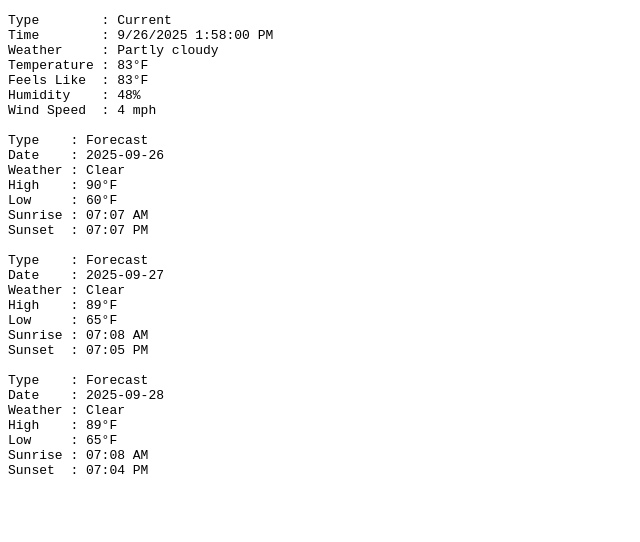
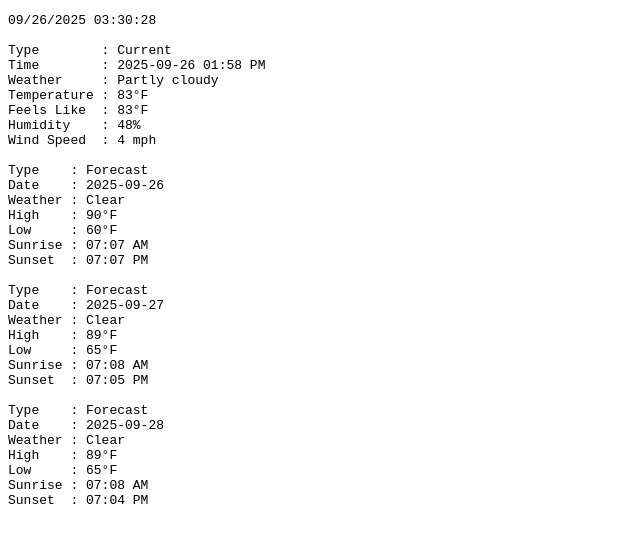
Before and after one commit to LoneStarCoder/gopherweb, a plain HTML site: page weatherdata.html in a window 1280 px wide. Shown: the whole page, without its empty margins (0-640 px from the left). Drawn offline with Linux system fonts and the light colour scheme.

Commit message:
updated paths

```diff
--- a/weatherdata.html
+++ b/weatherdata.html
@@ -4,9 +4,10 @@
     <title>Weather</title>
 </head>
 <body>
-        <pre>
+        <pre>09/26/2025 03:30:28
+
 Type        : Current
-Time        : 9/26/2025 1:58:00 PM
+Time        : 2025-09-26 01:58 PM
 Weather     : Partly cloudy
 Temperature : 83°F
 Feels Like  : 83°F
```
Also changed, not shown: weatherdata.txt.
